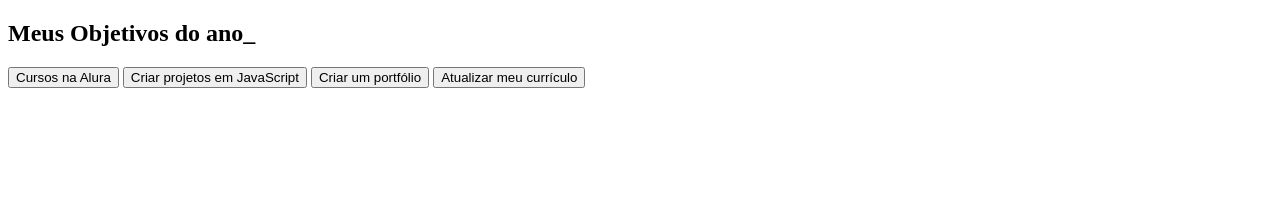
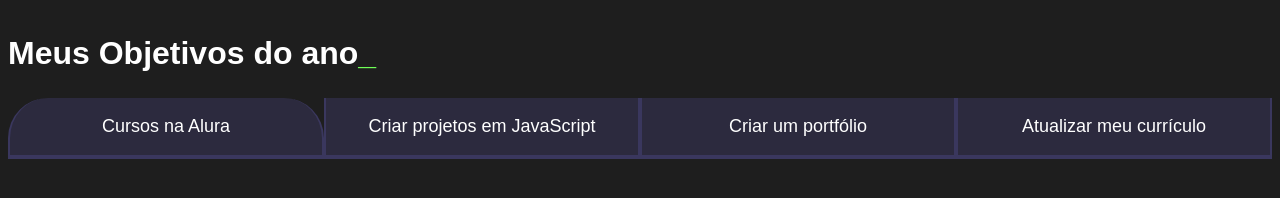
Before and after one commit to paivaanajulia/JavaScript, a plain HTML site: page index.html in a window 1280 px wide. Drawn offline with Linux system fonts and the light colour scheme; a web font is replaced by a local one.

Commit message:
Add files via upload

```diff
--- a/index.html
+++ b/index.html
@@ -6,16 +6,17 @@
 <meta nam="viewport" content="width=device-width, initial-scale=1.0">
 
 <title>Meus objetivos do ano</title>
-<link rel="stylesheet” href="style.css>
+<link rel="stylesheet" href="style.css">
 </head>
 <body>
    <section class="conteudo-principal"></section>
    <h2 class="titulo-principal">Meus Objetivos do ano<span>_<span></h2>
   <div class="botoes">
-    <button class="botao">Cursos na Alura</button>
-    <button class="botao">Criar projetos em JavaScript</button>
-    <button class="botao">Criar um portfólio</button>
-    <button class="botao">Atualizar meu currículo</button>
-    </div>
+       <button class="botao">Cursos na Alura</button>
+       <button class="botao">Criar projetos em JavaScript</button>
+       <button class="botao">Criar um portfólio</button>
+      <button class="botao">Atualizar meu currículo</button>
+      </div>
+      <script src="main.js"></script>
 </body>
 </html>
--- a/style.css
+++ b/style.css
@@ -53,8 +53,13 @@
                          }
                          }
 
-                         .botao:first-child { border-radius: 40px 0 0 0;
+                         .botao:first-child { border-radius: 40px 40px 0 0;
                          }
 
-                         .botao:last-child { border-radius: 0 40px 0 0;
+                         .botao:last-child { border-radius: 0 0 0 0;
                          }
+
+                         .ativo{
+                          background-color: var(--botao-ativo);
+
+                         }
```
